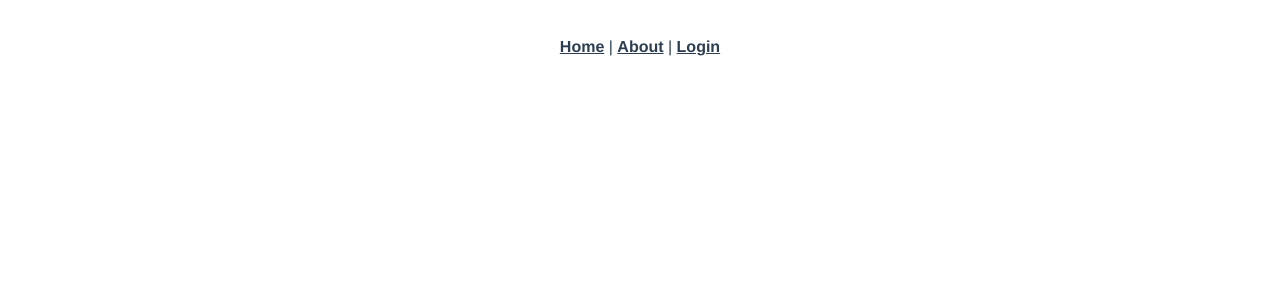
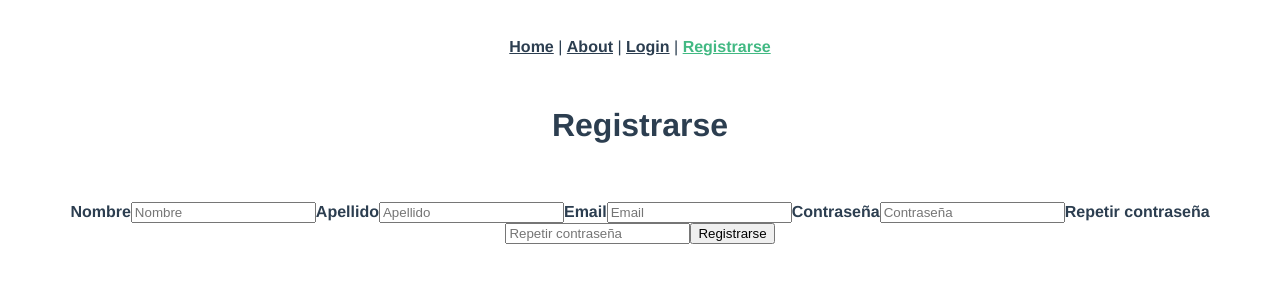
Before and after one commit to SebastianPintos/MEVN-MyCar, a Vue app in the folder client/: page /registro in a window 1280 px wide. Shown: the top 300 px of the page. Built offline with nearby package versions, Linux system fonts and the light colour scheme.

Commit message:
Cambios en login y agregado registro

```diff
--- a/client/src/App.vue
+++ b/client/src/App.vue
@@ -3,7 +3,8 @@
     <div id="nav">
       <router-link to="/">Home</router-link> |
       <router-link to="/about">About</router-link> |
-      <router-link to="/login">Login</router-link>
+      <router-link to="/login">Login</router-link> |
+      <router-link to="/registro">Registrarse</router-link>
     </div>
     <router-view />
   </div>
--- a/client/src/router/index.js
+++ b/client/src/router/index.js
@@ -27,6 +27,15 @@ const routes = [
     // which is lazy-loaded when the route is visited.
     component: () =>
       import(/* webpackChunkName: "login" */ "../views/Login.vue")
+  },
+  {
+    path: "/registro",
+    name: "Registro",
+    // route level code-splitting
+    // this generates a separate chunk (about.[hash].js) for this route
+    // which is lazy-loaded when the route is visited.
+    component: () =>
+      import(/* webpackChunkName: "registro" */ "../views/Registro.vue")
   }
 ];
 
--- a/client/src/views/Login.vue
+++ b/client/src/views/Login.vue
@@ -1,11 +1,13 @@
 <template>
     <div class="login">
         <div class="container">
+            <h1 class="titulo"> Iniciar Sesión </h1>
+            <br><br>
             <label for="uname"><b>Usuario</b></label>
-            <input type="text" placeholder="Usuario..." name="uname" required>
+            <input type="text" placeholder="Usuario" name="uname" required>
             <br>
             <label for="psw"><b>Contraseña</b></label>
-            <input type="password" placeholder="Contraseña..." name="psw" required>
+            <input type="password" placeholder="Contraseña" name="psw" required>
             <br>
             <button type="submit">Login</button>
             <label>
@@ -20,26 +22,41 @@ export default {
     data() {
         return {
             recordarme: 'true',
+            usuario: '',
+            contraseña: '',
         }
     }
 }
 </script>
 
 <style>
+    .titulo{
+        text-align: center;
+    }
     .container{
         width: 50%;
         margin-left: auto;
         margin-right: auto;
         margin-top: 100px;
+        margin-bottom: 100px;
         padding: 25px 25px 25px 25px;
         border-radius: 10px;
         background-color: #e0e0e0;
+        text-align: left;
     }
     .container > *{
         margin-top: 15px;
         margin-bottom: 10px;
     }
-    input[type=text], input[type=password] {
+    @media screen and (max-width:768px) {
+        .container{
+            width: 80%;
+        }
+    }
+    label{
+        padding-left: 10px;
+    }
+    input:not([type=checkbox]) {
     width: 100%;
     padding: 12px 20px;
     margin: 15px 0;
--- /dev/null
+++ b/client/src/views/Registro.vue
@@ -0,0 +1,36 @@
+<template>
+    <div class="registro">
+        <div class="container">
+            <h1> Registrarse </h1>
+            <br><br>
+            <label for="nombre"><b>Nombre</b></label>
+            <input type="text" v-model="nombre" id="nombre" placeholder="Nombre">
+            <label for="apellido"><b>Apellido</b></label>
+            <input type="text" v-model="apellido" id="apellido" placeholder="Apellido">
+            <label for="email"><b>Email</b></label>
+            <input type="email" v-model="email" id="email" placeholder="Email">
+            <label for="contraseña"><b>Contraseña</b></label>
+            <input type="password" v-model="contraseña" id="contraseña" placeholder="Contraseña">
+            <label for="repContraseña"><b>Repetir contraseña</b></label>
+            <input type="password" v-model="repContraseña" id="repContraseña" placeholder="Repetir contraseña">
+            <button type="submit">Registrarse</button>
+        </div>
+    </div>
+</template>
+
+<script>
+export default {
+    data() {
+        return {
+            nombre: '',
+            apellido: '',
+            email: '',
+            contraseña: '',
+            repContraseña: '',
+        }
+    }
+}
+</script>
+
+<style>
+</style>
```
